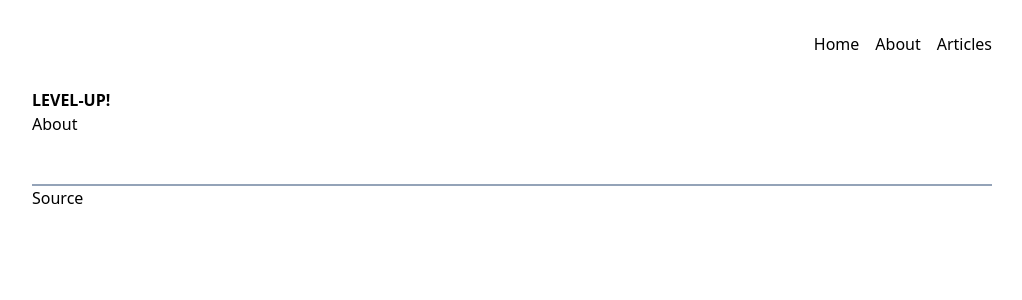
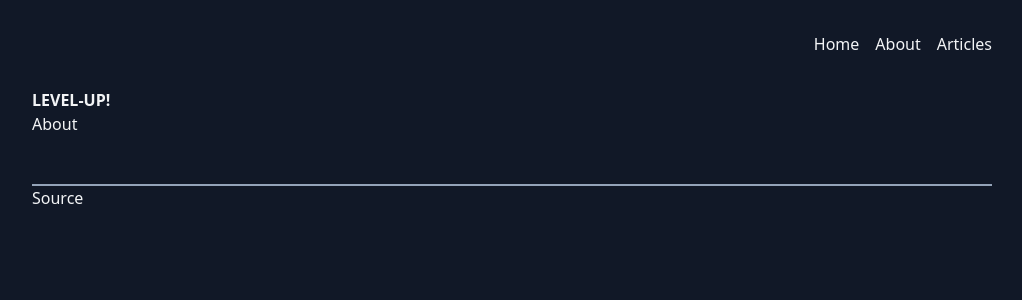
Before and after one commit to ellsphillips/level-up, a Next.js app: page / in a window 1280 px wide. Shown: the top 300 px of the page, without its empty margins (128-1150 px from the left). Built offline with nearby package versions, Linux system fonts and the light colour scheme.

Commit message:
Dev: glabal styles defs

```diff
--- a/pages/_app.tsx
+++ b/pages/_app.tsx
@@ -1,9 +1,9 @@
-import { AppProps } from 'next/app';
+import { AppProps } from "next/app";
 
-import '@/styles/app.css';
+import "@/styles/global.css";
 
 function App({ Component, pageProps }: AppProps) {
-  return <Component {...pageProps} />
+  return <Component {...pageProps} />;
 }
 
 export default App;
--- a/styles/app.css
+++ b/styles/global.css
@@ -1,3 +1,9 @@
 @import "tailwindcss/base";
 @import "tailwindcss/components";
 @import "tailwindcss/utilities";
+
+@layer base {
+  body {
+    @apply bg-gray-900 text-gray-100;
+  }
+}
```
